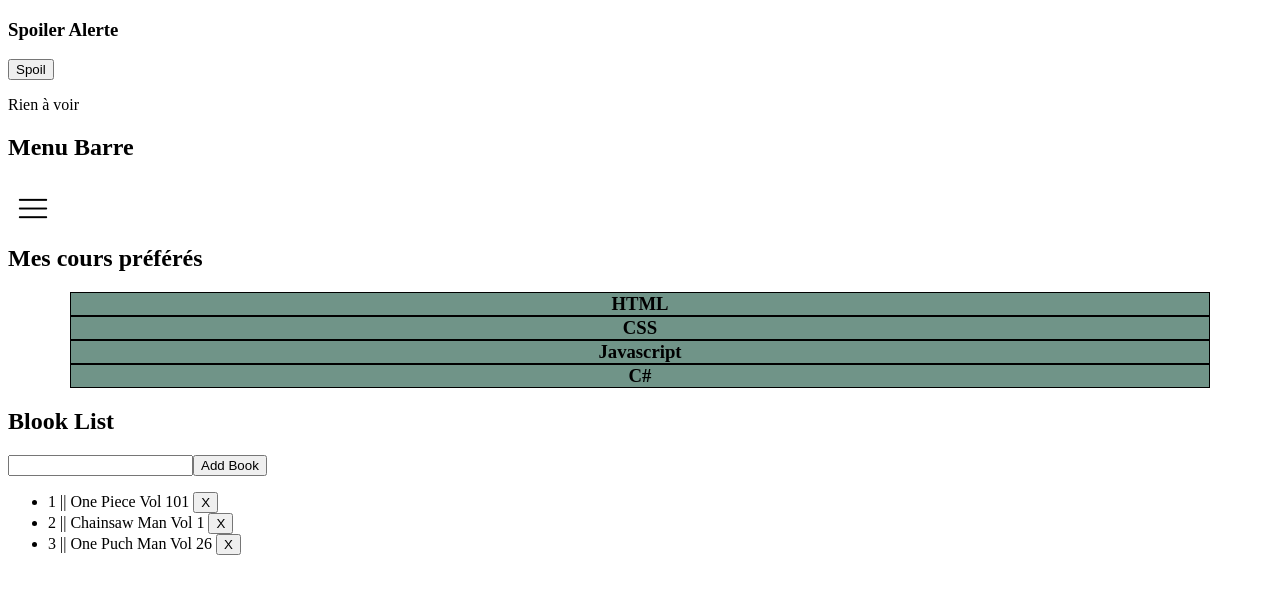
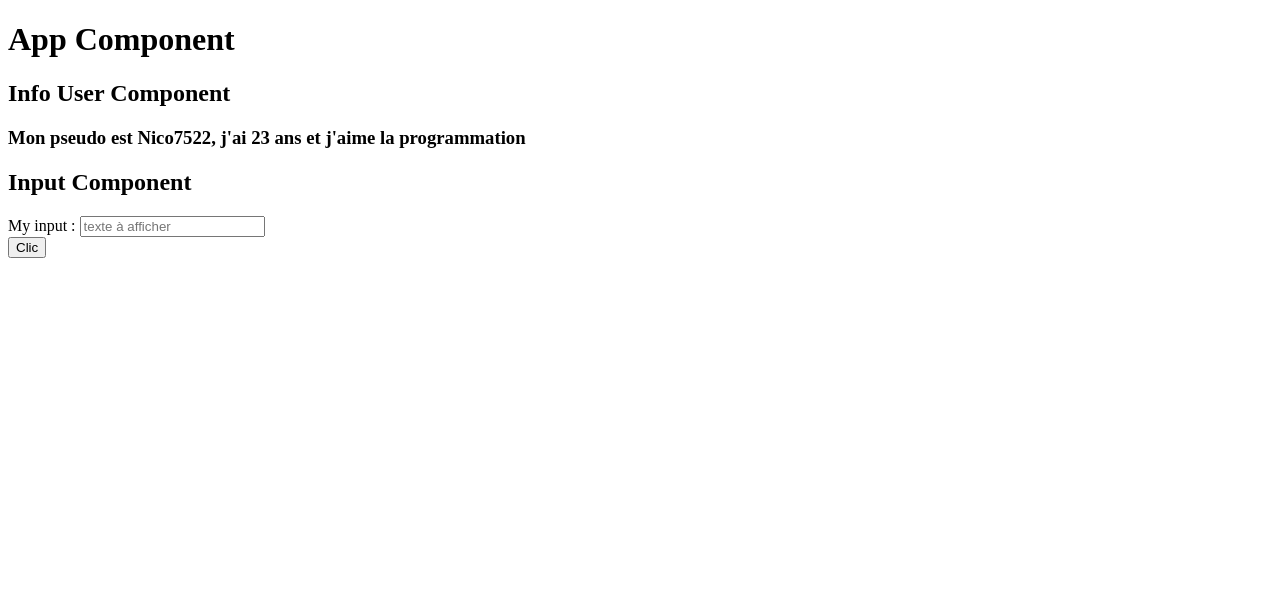
Before and after one commit to Nico7522/angular-demo-exo, an Angular app: page /exo1 in a window 1280 px wide. Before the commit this address led to /. Shown: the top 594 px of the page. Built offline with nearby package versions, Linux system fonts and the light colour scheme.

Commit message:
Ajout des modules

```diff
--- a/src/app/app.component.html
+++ b/src/app/app.component.html
@@ -1,10 +1,2 @@
-<!-- <app-exo1 />
-<app-demo2 />
-<app-demo3 />
-<app-timer />
-<app-demo4 />
-<app-demo5 /> -->
-<app-spoilbambi />
-<app-menubarre />
-<app-courspreferes />
-<app-blooklist />
+
+<router-outlet/>
```
Also changed, not shown: src/app/app.module.ts (+7 -30 lines), src/app/demos/demos-routing.module.ts (added, +21 -0 lines), src/app/demos/demos.module.ts (added, +29 -0 lines), src/app/exos/exos-routing.module.ts (added, +31 -0 lines), src/app/exos/exos.module.ts (added, +39 -0 lines).
